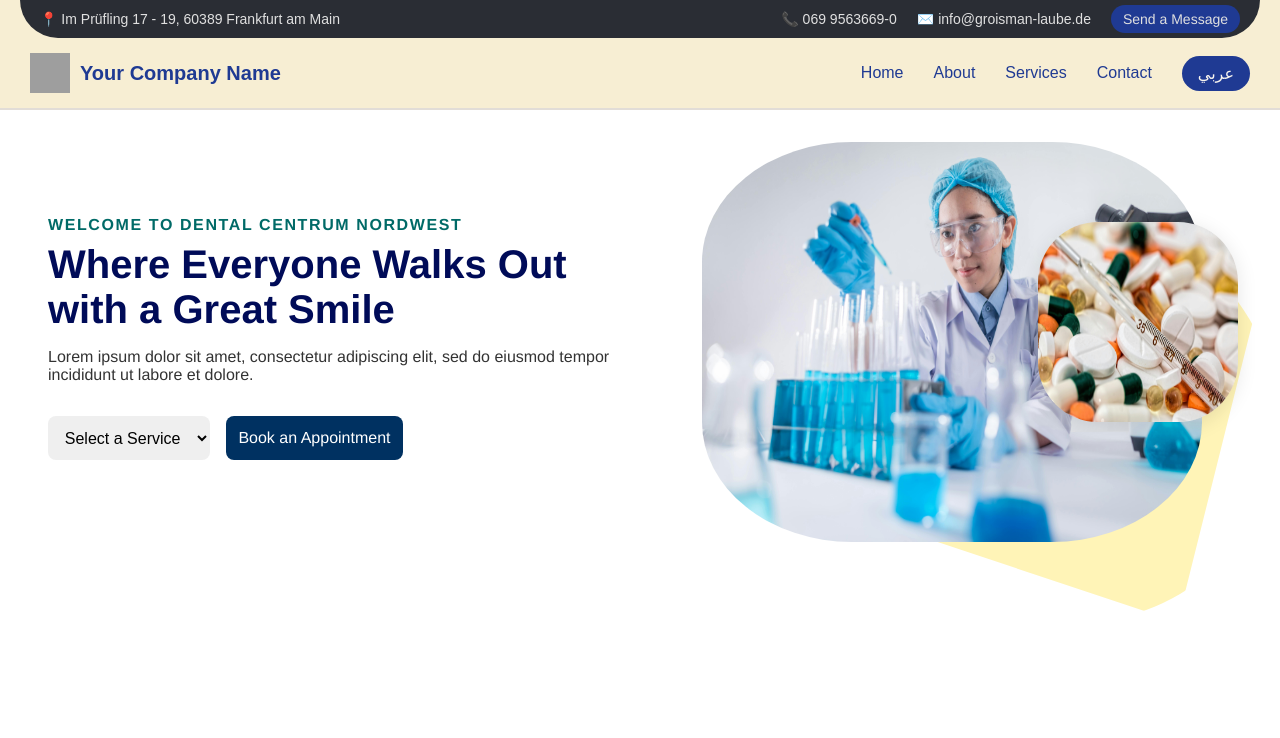
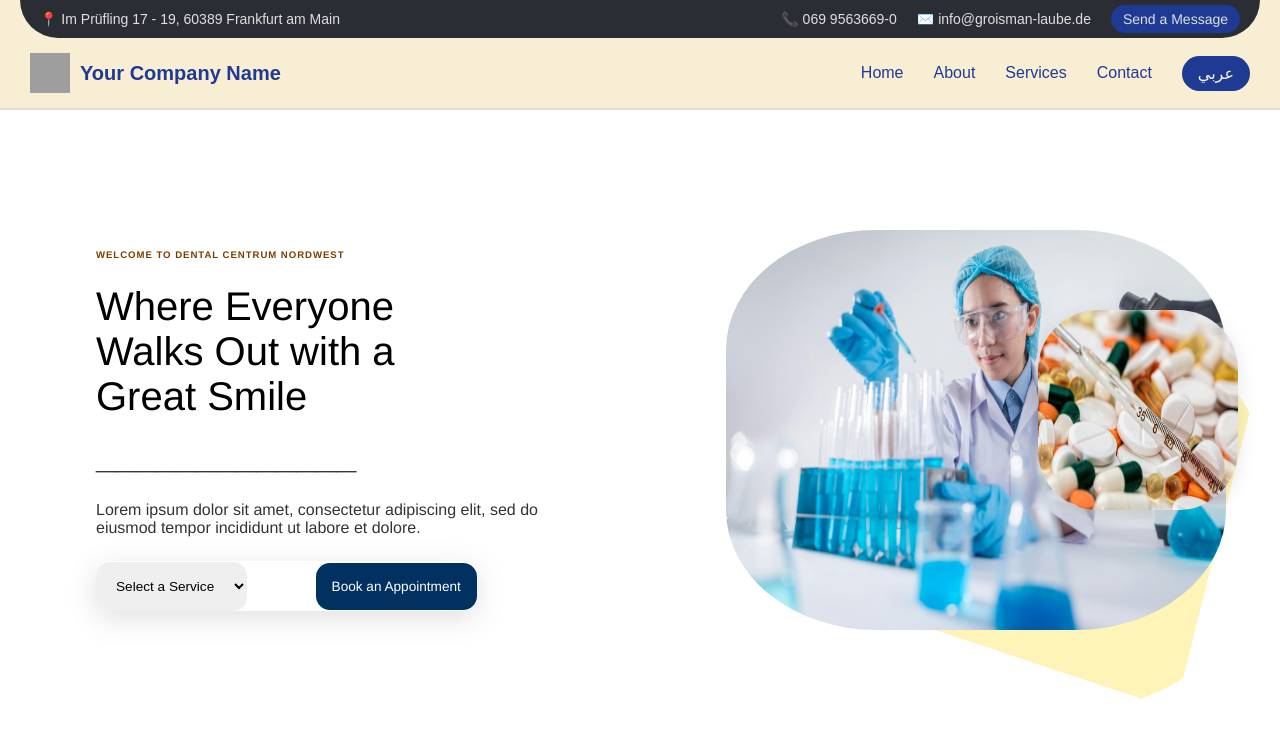
Before and after one commit to syedtalha88/AdvancePharma, a React (Vite) app: page / in a window 1280 px wide. Shown: the top 738 px of the page. Built offline with nearby package versions, Linux system fonts and the light colour scheme; grey boxes are pictures that could not be loaded.

Commit message:
hero fixed

```diff
--- a/src/HeroSection.jsx
+++ b/src/HeroSection.jsx
@@ -2,21 +2,24 @@
 import styled from 'styled-components';
 import mainImage from './assets/pic2.jpg'; // replace with your main image path
 import overlayImage from './assets/pic1.jpg'; // replace with overlay image path
+
+
 const HeroSection = () => {
     return (
       <HeroContainer>
         <TextContent>
           <Subtitle>Welcome to Dental Centrum Nordwest</Subtitle>
-          <Title>Where Everyone Walks Out with a Great Smile</Title>
+          <Title>Where Everyone  <br /> Walks Out with a  <br />Great Smile</Title>
+          <Space> <h1>_____________</h1></Space>
           <Description>
-            Lorem ipsum dolor sit amet, consectetur adipiscing elit, sed do eiusmod tempor incididunt ut labore et dolore.
+            Lorem ipsum dolor sit amet, consectetur adipiscing elit, sed do <br />eiusmod tempor incididunt ut labore et dolore.
           </Description>
           <ServiceSelector>
             <select>
               <option>Select a Service</option>
               {/* Additional options */}
             </select>
-            <BookButton>Book an Appointment</BookButton>
+            <BookButton>Book an Appointment  </BookButton>
           </ServiceSelector>
         </TextContent>
         <ImageWrapper>
@@ -38,6 +41,7 @@ const HeroSection = () => {
     align-items: center;
     padding: 2rem;
     text-align: center;
+    height: 80vh;
 
     @media (min-width: 768px) {
       flex-direction: row;
@@ -48,13 +52,14 @@ const HeroSection = () => {
 
   const TextContent = styled.div`
     flex: 1;
-    padding: 1rem;
+    padding: 4rem;
     width:30%;
+    background-color:;
   `;
 
   const Subtitle = styled.h2`
-    font-size: 1rem;
-    color: #006A67;
+    font-size: 0.6rem;
+    color: #7b3f00;
     text-transform: uppercase;
     letter-spacing: 0.1em;
     margin-bottom: 0.5rem;
@@ -64,28 +69,40 @@ const HeroSection = () => {
     font-size: 2rem;
     color: #000B58;
     margin-bottom: 1rem;
-
+    margin-top: 1.5rem;
+    color: #000;
+    font-weight: 100;
     @media (min-width: 768px) {
       font-size: 2.5rem;
       }
       `;
+      const Space = styled.h1`
+      color:7b3f00;
 
+      `
       const Description = styled.p`
       font-size: 1rem;
       color: #333;
       margin-bottom: 1.5rem;
+      margin-top: 1.5rem;
   `;
 
   const ServiceSelector = styled.div`
     display: flex;
+    justify-content: space-between;
     flex-direction: column;
     align-items: center;
+    width: 70%;
+    height:50px;
+    border-radius:14px;
+    background-color: ;
+    box-shadow: rgba(100, 100, 111, 0.2) 0px 7px 29px 0px;
 
     select, button {
-      padding: 0.8rem;
-      font-size: 1rem;
+      padding: 1rem;
+      font-size: 0.85rem;
       margin: 0.5rem 0;
-      border-radius: 8px;
+      border-radius: 14px;
       border: none;
     }
 
```
Lines whose indentation alone changed are shown as unchanged.
